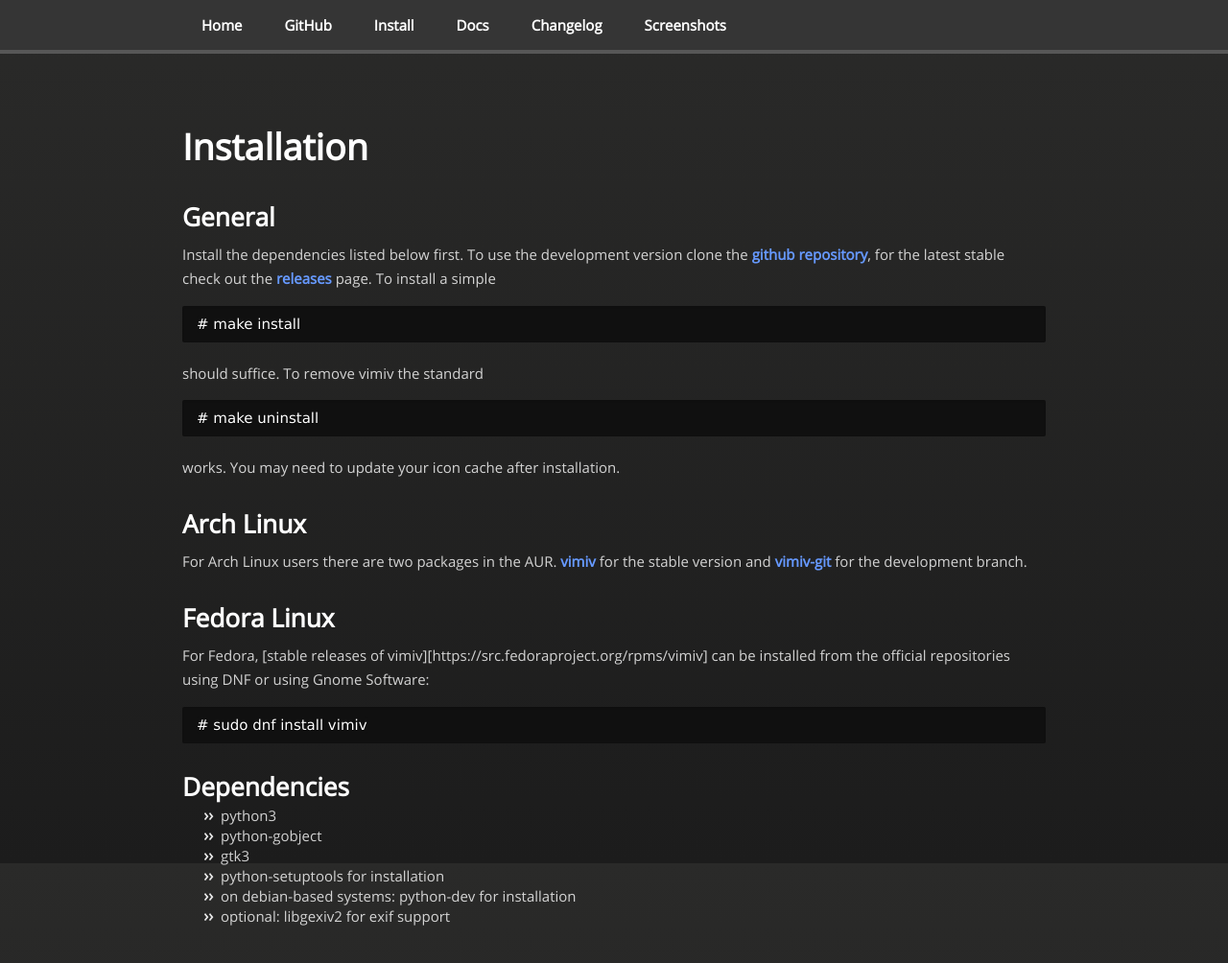
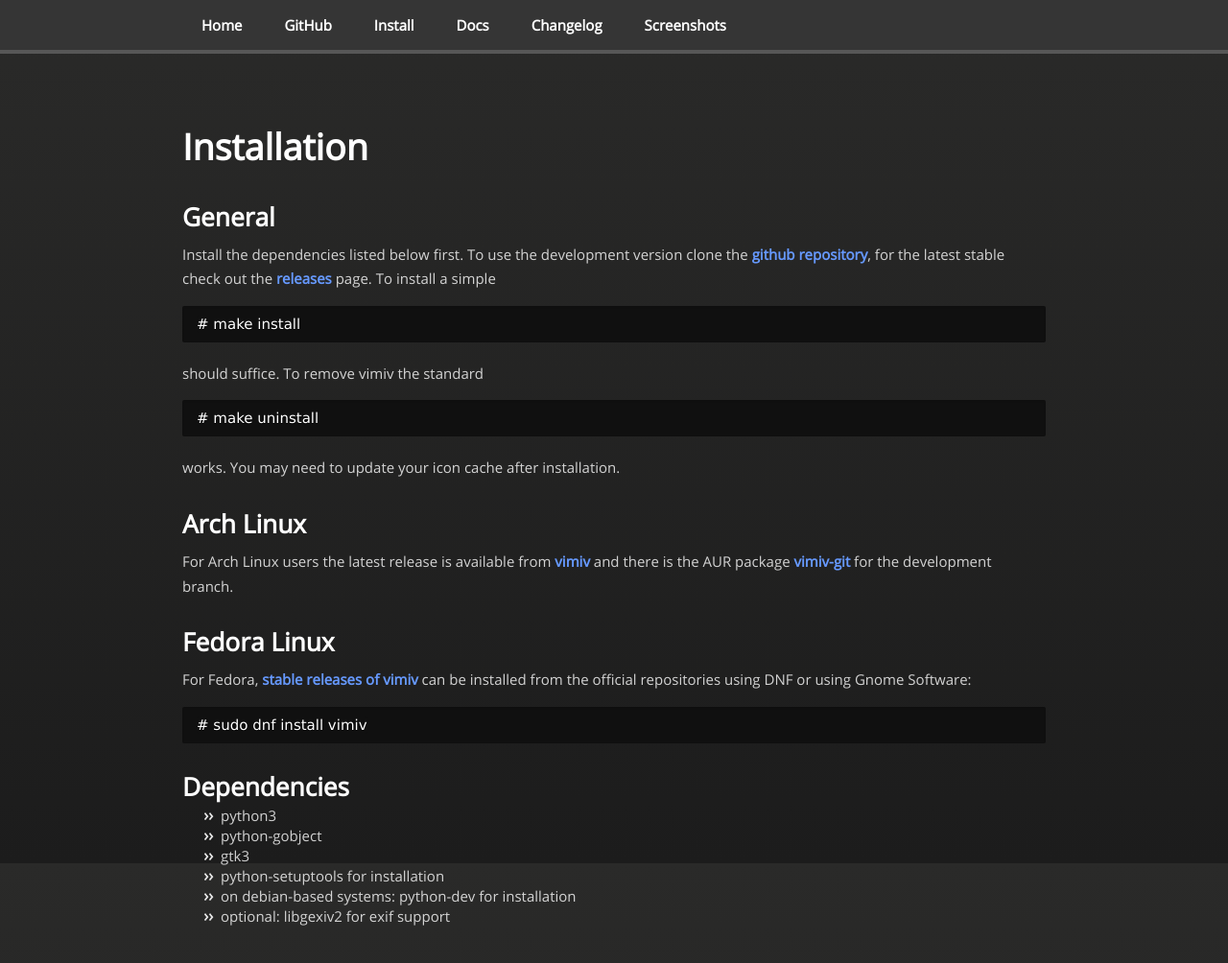
Before and after one commit to karlch/vimiv, a Jekyll site: the page built from _pages/docs/install.md, in a window 1280 px wide and 1076 px high. Shown: the top 1004 px of the window at 96% size. Built offline with Jekyll 4.4.1, drawn with Linux system fonts in a browser that asks for light colours.

Commit message:
Fix installation instructions
* Arch was outdated and missing the community package
* Fedora [] -> () for md URL

````diff
--- a/_pages/docs/install.md
+++ b/_pages/docs/install.md
@@ -23,15 +23,16 @@
 
 ### Arch Linux
 
-For Arch Linux users there are two packages in the AUR.
-[vimiv](https://aur.archlinux.org/packages/vimiv/) for the
-stable version and
+
+For Arch Linux users the latest release is available from
+[vimiv](https://www.archlinux.org/packages/community/x86_64/vimiv/)
+and there is the AUR package
 [vimiv-git](https://aur.archlinux.org/packages/vimiv-git/)
 for the development branch.
 
 ### Fedora Linux
 
-For Fedora, [stable releases of vimiv][https://src.fedoraproject.org/rpms/vimiv] can be
+For Fedora, [stable releases of vimiv](https://src.fedoraproject.org/rpms/vimiv) can be
 installed from the official repositories using DNF or using Gnome Software:
 ```
 # sudo dnf install vimiv
````
